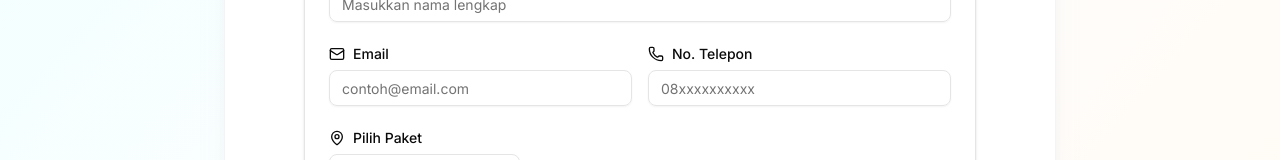
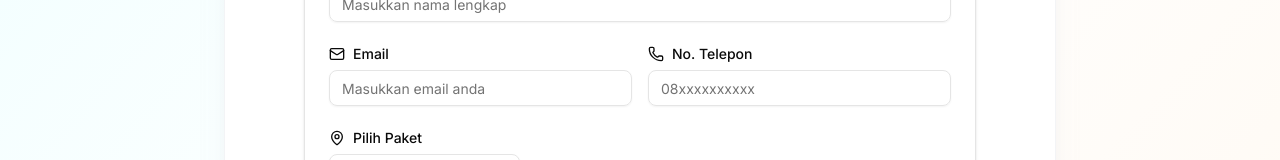
Before and after one commit to HafidzThufail22/Jelajah-in, a React (Vite) app: page /pesan in a window 1280 px wide. Shown: the part 612-772 px from the top of the page. Built offline with nearby package versions, Linux system fonts and the light colour scheme.

Commit message:
update form booking

```diff
--- a/src/components/sections/BookingForm.jsx
+++ b/src/components/sections/BookingForm.jsx
@@ -72,6 +72,7 @@ export function BookingForm() {
   };
 
   return (
+    <>
     <Card className="w-full max-w-2xl mx-auto">
       <CardHeader className="text-center">
         <CardTitle className="text-2xl font-bold text-gray-800">
@@ -110,7 +111,7 @@ export function BookingForm() {
               <Input
                 id="email"
                 type="email"
-                placeholder="contoh@email.com"
+                placeholder="Masukkan email anda"
                 value={formData.email}
                 onChange={(e) => handleChange("email", e.target.value)}
                 required
@@ -221,8 +222,9 @@ export function BookingForm() {
           </Button>
         </form>
       </CardContent>
+    </Card>
 
-      {/* Success Alert Modal */}
+    {/* Success Alert Modal - Di luar Card agar overlay full page */}
     <SuccessAlert
       isOpen={showSuccess}
       onClose={() => setShowSuccess(false)}
@@ -230,6 +232,6 @@ export function BookingForm() {
       message="Pemesanan paket jelajah Anda telah berhasil dikirim. Tim kami akan segera menghubungi Anda."
       buttonText="LANJUTKAN"
     />
-    </Card>
+  </>
   );
 }
```
Lines whose indentation alone changed are shown as unchanged.
